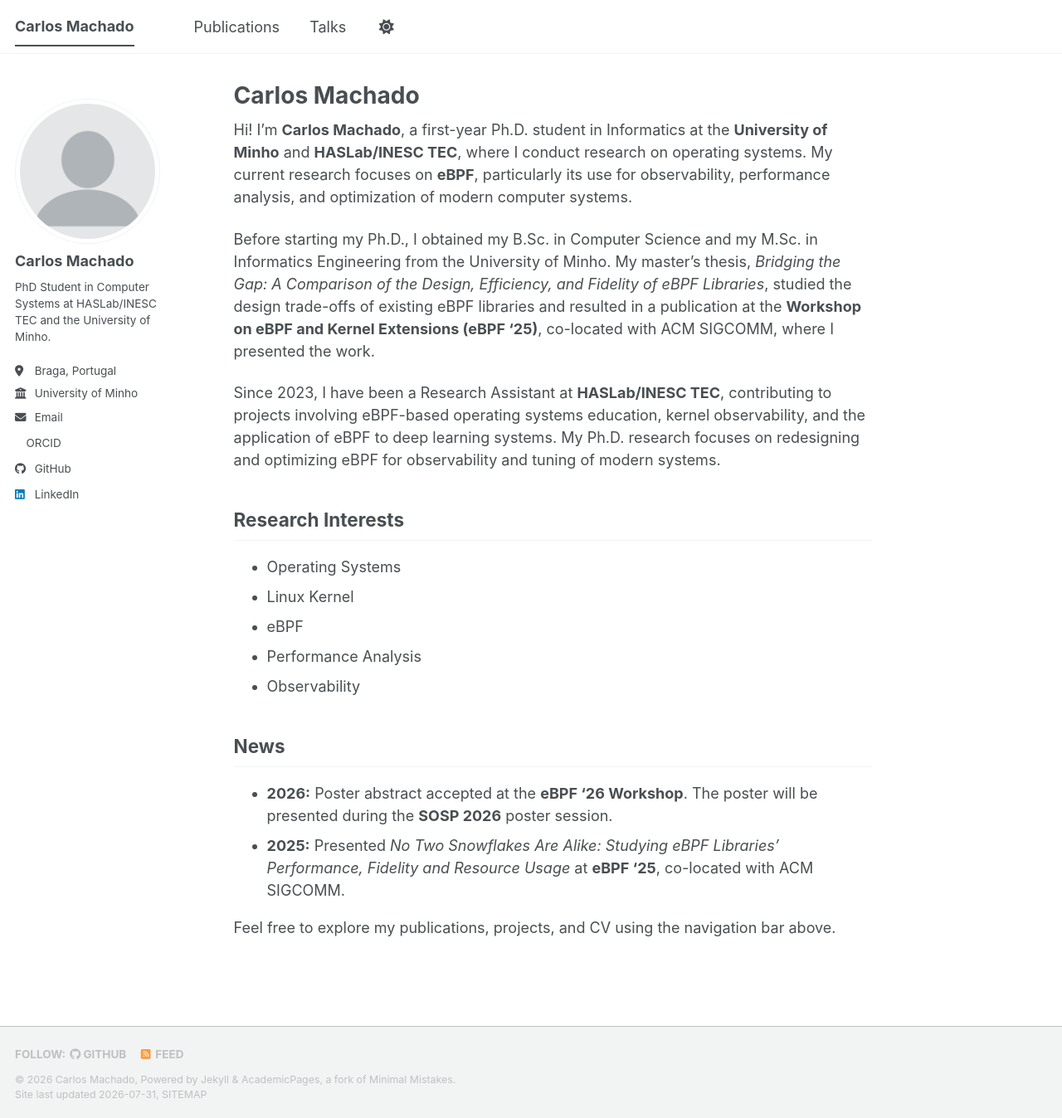
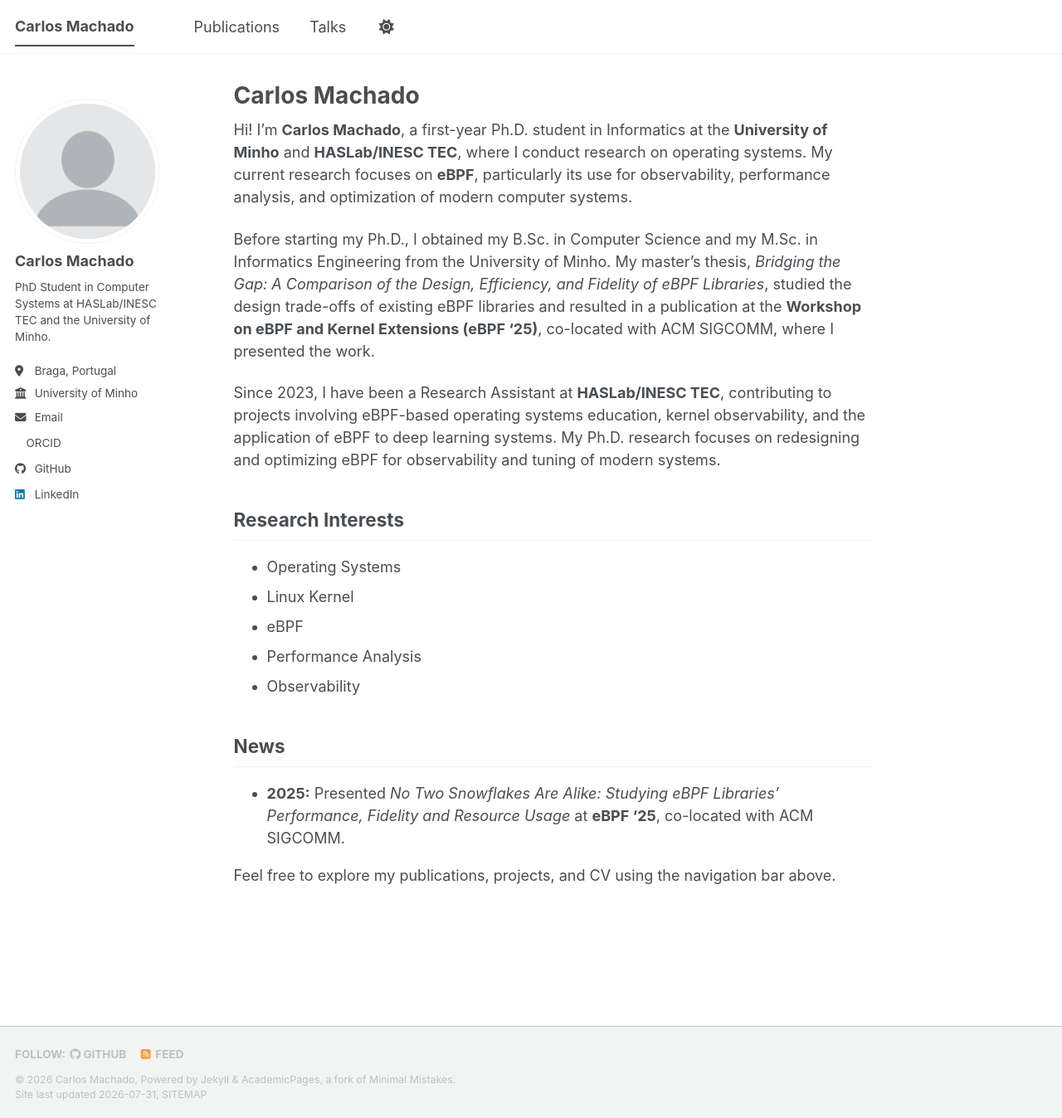
Before and after one commit to hiddenduck/hiddenduck.github.io, a Jekyll site: the page built from _pages/about.md, in a window 1280 px wide and 1348 px high. Shown: the whole window at 83% size. Built offline with Jekyll 4.4.1, drawn with Linux system fonts in a browser that asks for light colours; a style sheet for code colours, icons or effects is not loaded.

Commit message:
Update about.md

```diff
--- a/_pages/about.md
+++ b/_pages/about.md
@@ -23,7 +23,6 @@ Since 2023, I have been a Research Assistant at **HASLab/INESC TEC**, contributi
 
 ## News
 
-- **2026:** Poster abstract accepted at the **eBPF '26 Workshop**. The poster will be presented during the **SOSP 2026** poster session.
 - **2025:** Presented *No Two Snowflakes Are Alike: Studying eBPF Libraries' Performance, Fidelity and Resource Usage* at **eBPF '25**, co-located with ACM SIGCOMM.
 
 Feel free to explore my publications, projects, and CV using the navigation bar above.
```
